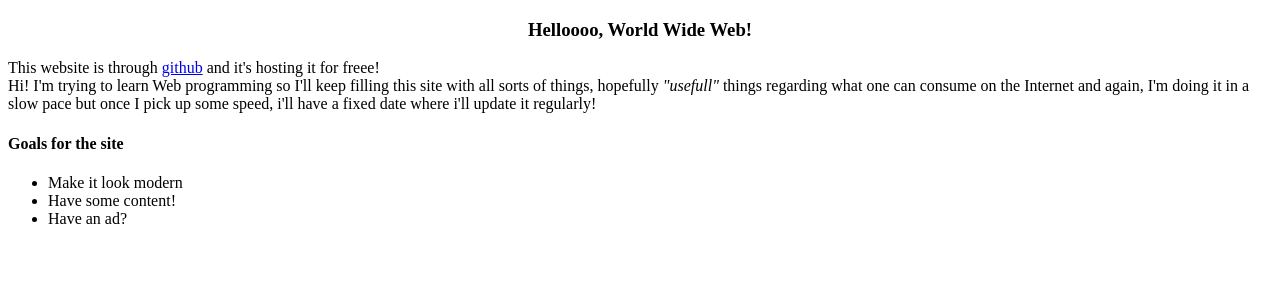
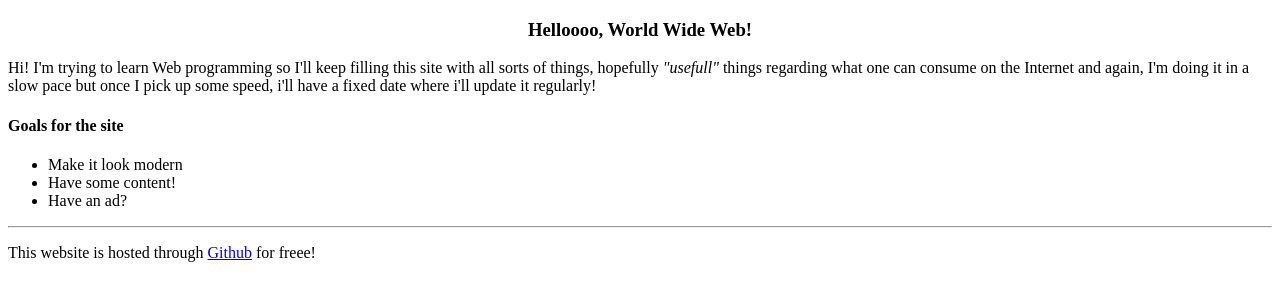
Before and after one commit to Multi-Web/GrattisWorldWideWeb, a plain HTML site: page index.html in a window 1280 px wide. Drawn offline with Linux system fonts and the light colour scheme.

Commit message:
Update index.html

```diff
--- a/index.html
+++ b/index.html
@@ -7,12 +7,10 @@
 
   <body>
     <h3 style="text-align:center;">Helloooo, World Wide Web!</h3>
-    <p> This website is through <a href="https://github.com/" target="_blank">github</a> and it's hosting it for freee!<br>
-
+    <p>
         Hi! I'm trying to learn Web programming so I'll keep filling this site with all sorts of things,
         hopefully <em>"usefull"</em> things regarding what one can consume on the Internet and again, I'm doing it in a slow pace but once I pick up some speed, i'll have a
         fixed date where i'll update it regularly!
-
     </p>
 
   <h4>Goals for the site</h4>
@@ -21,7 +19,8 @@
     <li>Have some content!</li>
     <li>Have an ad?  </li>
   </ul>
-
+  <hr>
+    <p style="font-size70%;">This website is hosted through <a href="https://github.com/" target="_blank">Github</a> for freee!</p>
 
 
 
@@ -41,6 +40,7 @@ Thigns used
 
 <body>
 <h3 style="text-align:center;"
+<p style="font-size70%;">   resizing
 target="_blank"   For the link to open in a new tab
 <blockquote>      self-explanotory
 <em>              tag for emphasising text
```
